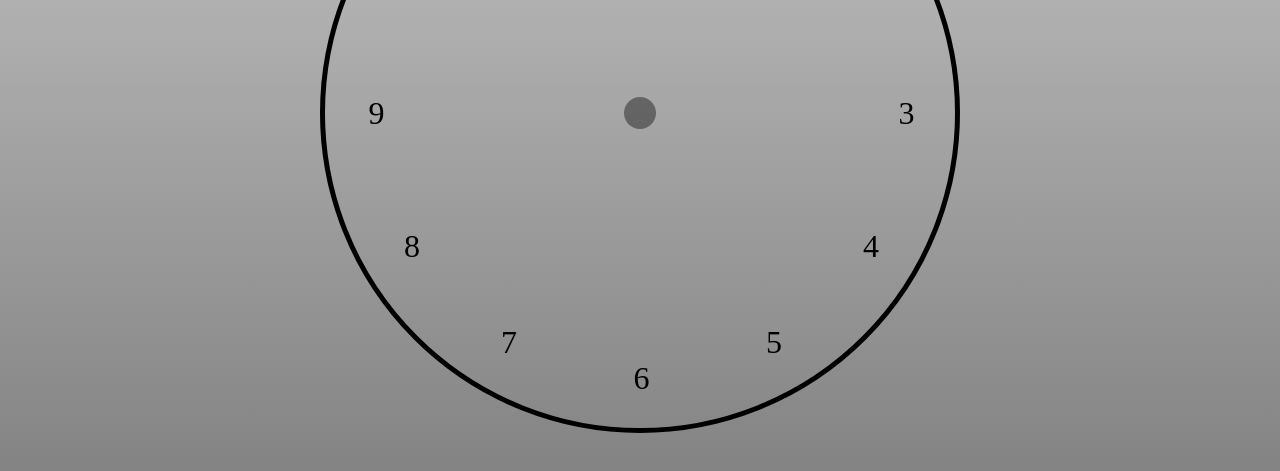
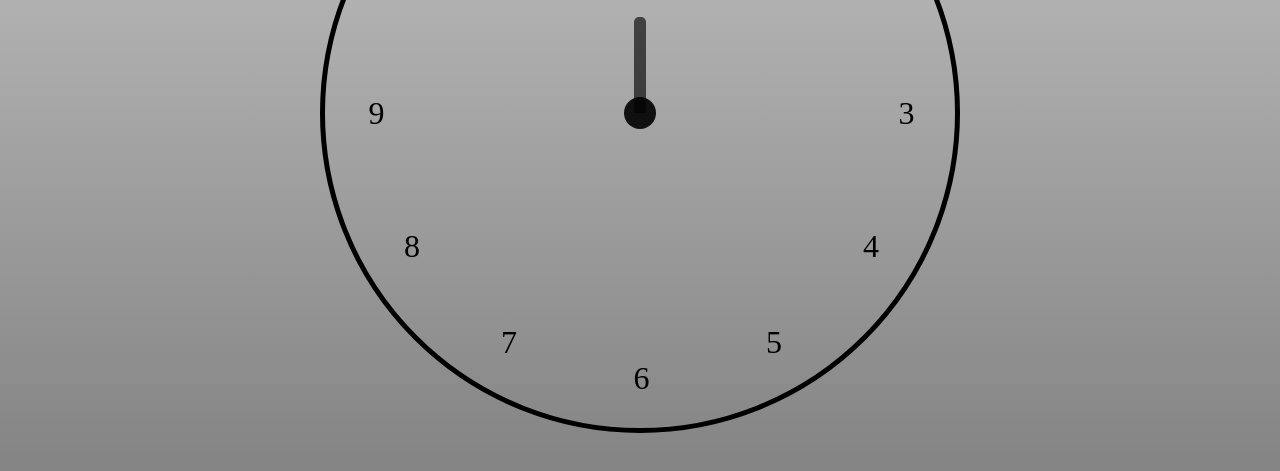
Before and after one commit to aashutosh-github/Analog-clock, a plain HTML site: page index.html in a window 1280 px wide. Shown: the part 287-758 px from the top of the page. Drawn offline with Linux system fonts and the light colour scheme.

Commit message:
added hour hand

```diff
--- a/style.css
+++ b/style.css
@@ -41,13 +41,20 @@ body {
   color: black;
 }
 
-#hourHand {
-  background-color: red;
-}
-
 #centreCircle {
-  background-color: rgba(48, 48, 48, 0.562);
+  position: relative;
+  z-index: 3;
+  background-color: rgba(0, 0, 0, 0.9);
   height: 2rem;
   width: 2rem;
   border-radius: 50%;
 }
+
+#hourHand {
+  position: absolute;
+  bottom: 50%;
+  background-color: rgba(0, 0, 0, 0.63);
+  height: 6rem;
+  width: 0.7rem;
+  border-radius: 5px 5px 0 0;
+}
```
